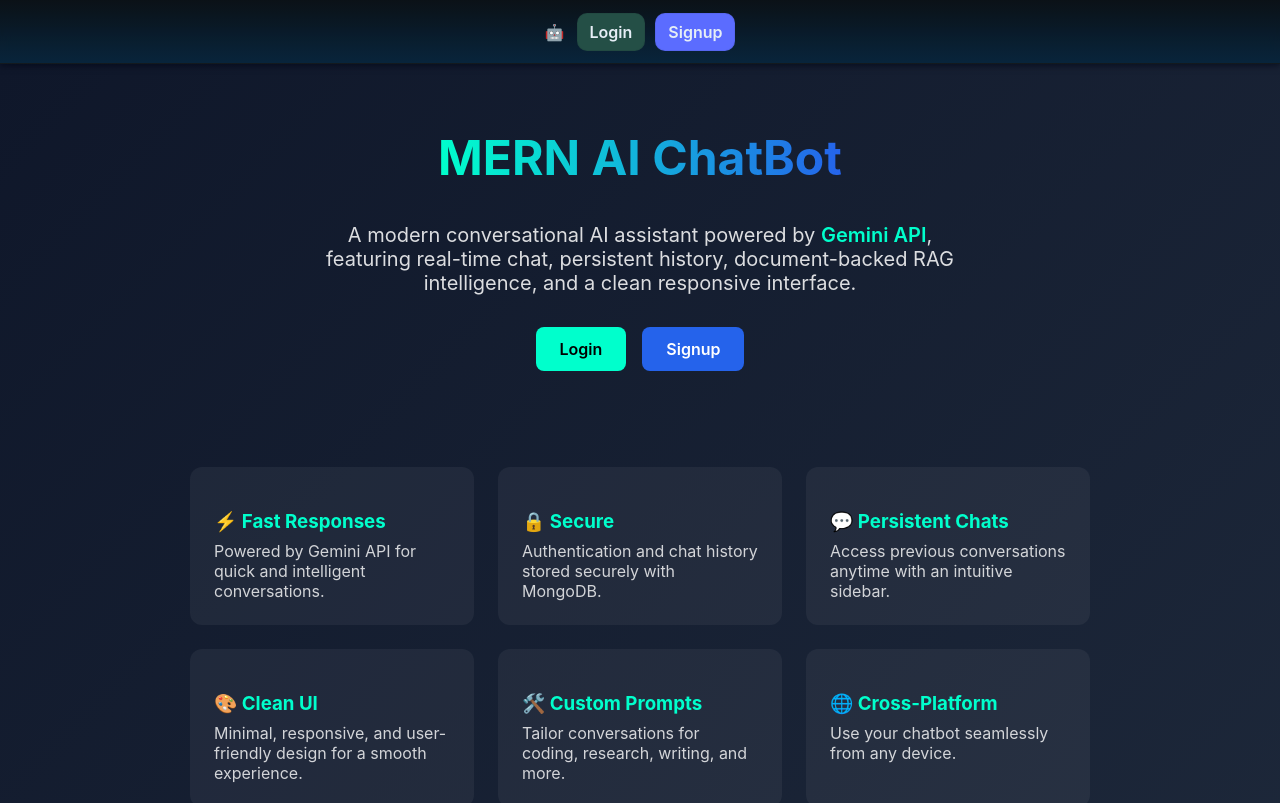
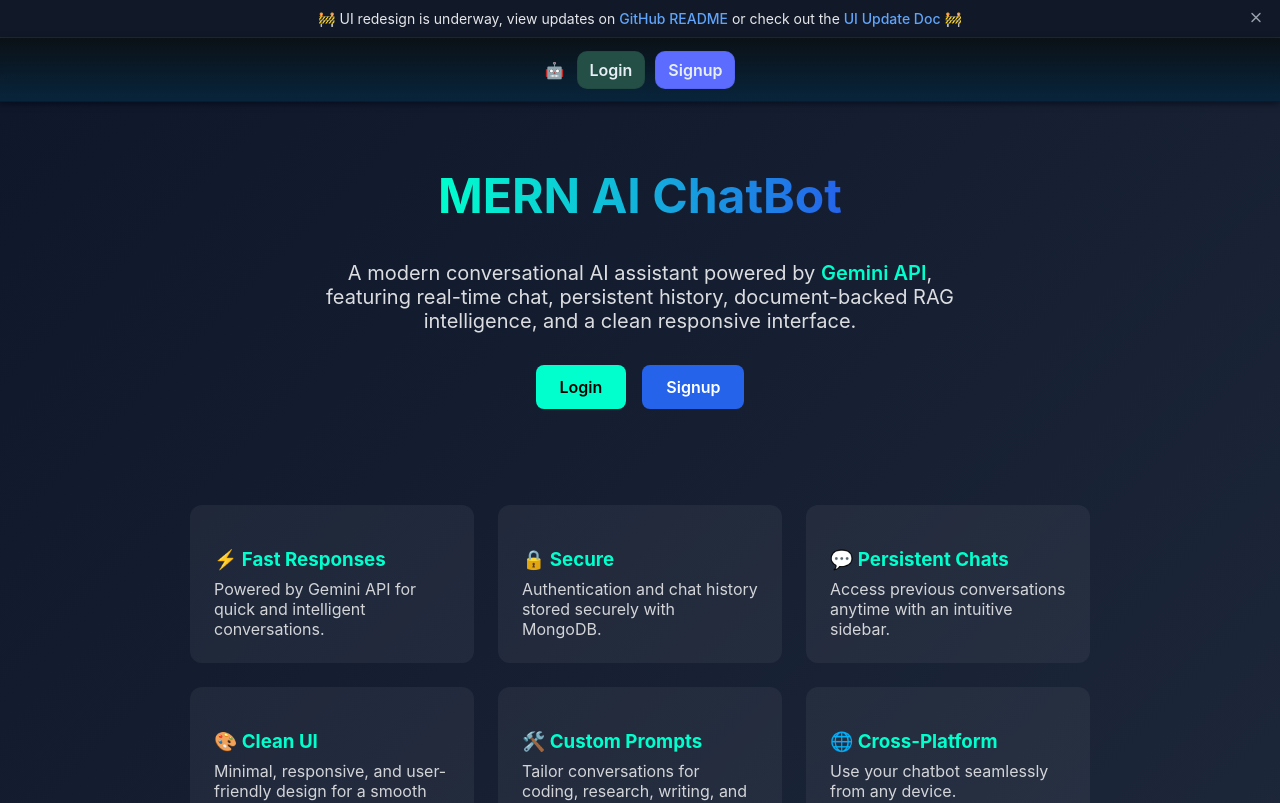
Before and after one commit to lishaangral/MERN-AI-ChatBot, a React (Vite) app in the folder frontend/: page / in a window 1280 px wide. Shown: the top 803 px of the page. Built offline with nearby package versions, Linux system fonts and the light colour scheme; no server answers.

Commit message:
feat: add UI Re-design announcement bar

```diff
--- a/frontend/src/App.css
+++ b/frontend/src/App.css
@@ -264,3 +264,49 @@
 .rag-sidebar .project.active { background: rgba(255,255,255,0.02); }
 .rag-sidebar .chat-item { background: rgba(255,255,255,0.02); color: rgba(255,255,255,0.85); padding: 8px; border-radius: 8px; }
 .rag-sidebar .chat-item.active { background: rgba(255,255,255,0.06); color: #fff; font-weight: 700; }
+
+/* Announcement Banner */
+
+.announcement-banner {
+  width: 100%;
+  position: relative;
+  display: flex;
+  align-items: center;
+  justify-content: center;
+  background: #111827; /* dark clean bg */
+  color: #e5e7eb;
+  padding: 10px 40px;
+  border-bottom: 1px solid rgba(255, 255, 255, 0.08);
+  font-size: 14px;
+}
+
+.announcement-content {
+  text-align: center;
+  max-width: 900px;
+}
+
+.announcement-text a {
+  color: #60a5fa;
+  text-decoration: none;
+  font-weight: 500;
+}
+
+.announcement-text a:hover {
+  text-decoration: underline;
+}
+
+.announcement-close {
+  position: absolute;
+  right: 12px;
+  top: 50%;
+  transform: translateY(-50%);
+  background: transparent;
+  border: none;
+  color: #9ca3af;
+  cursor: pointer;
+  padding: 4px;
+}
+
+.announcement-close:hover {
+  color: #ffffff;
+}
--- a/frontend/src/App.tsx
+++ b/frontend/src/App.tsx
@@ -13,6 +13,7 @@
 import RagChat from "./rag/pages/RagChat";
 import RagProjectDashboard from "./rag/pages/RagProjectDashboard";
 import RagLayout from "./rag/components/RagLayout";
+import AnnouncementBanner from "./components/AnnouncementBanner";
 
 const CreateProjectRedirect = () => {
   const navigate = useNavigate();
@@ -40,6 +41,7 @@
   const auth = useAuth();
   return (
     <>
+      <AnnouncementBanner />
       <Header></Header>
       <Routes>
         <Route path="/" element={<Home />} />
--- /dev/null
+++ b/frontend/src/components/AnnouncementBanner.tsx
@@ -0,0 +1,35 @@
+import { useState } from "react";
+import { X } from "lucide-react";
+
+const AnnouncementBanner = () => {
+  const [visible, setVisible] = useState(true);
+
+  const handleClose = () => {
+    setVisible(false);
+  };
+
+  if (!visible) return null;
+
+  return (
+    <div className="announcement-banner">
+      <div className="announcement-content">
+        <span className="announcement-text">
+          🚧 UI redesign is underway, view updates on{" "}
+          <a href="https://github.com/lishaangral/MERN-AI-ChatBot" target="_blank">
+            GitHub README
+          </a>{" "}
+          or check out the{" "}
+          <a href="https://docs.google.com/document/d/1NnwdRabSEcdkUKYtY8mzzMNdGP1FQQC2MFC8WTZMBqc/edit?tab=t.0#heading=h.puuij4m3k7so" target="_blank">
+            UI Update Doc
+          </a> 🚧
+        </span>
+      </div>
+
+      <button className="announcement-close" onClick={handleClose}>
+        <X size={16} />
+      </button>
+    </div>
+  );
+};
+
+export default AnnouncementBanner;
```
